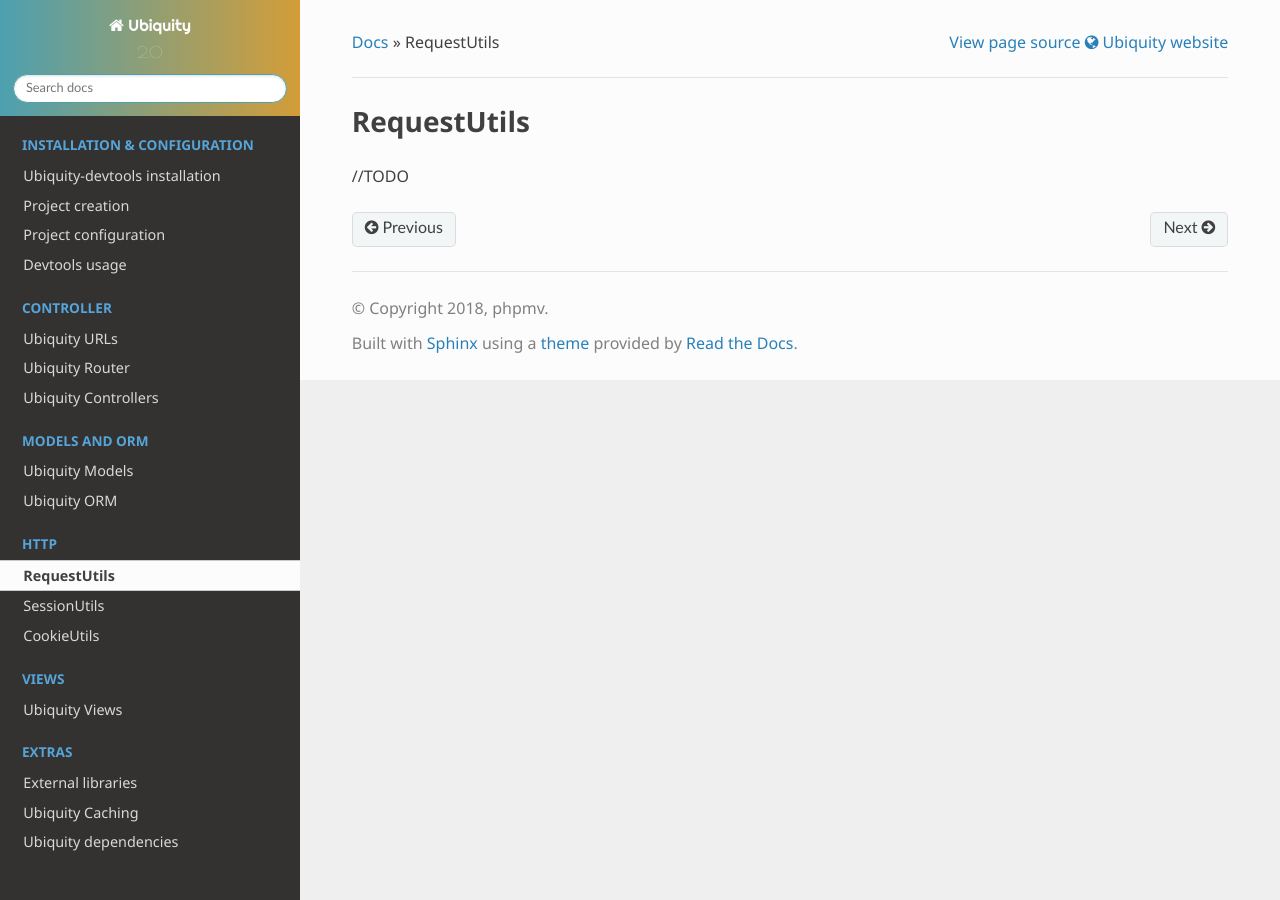
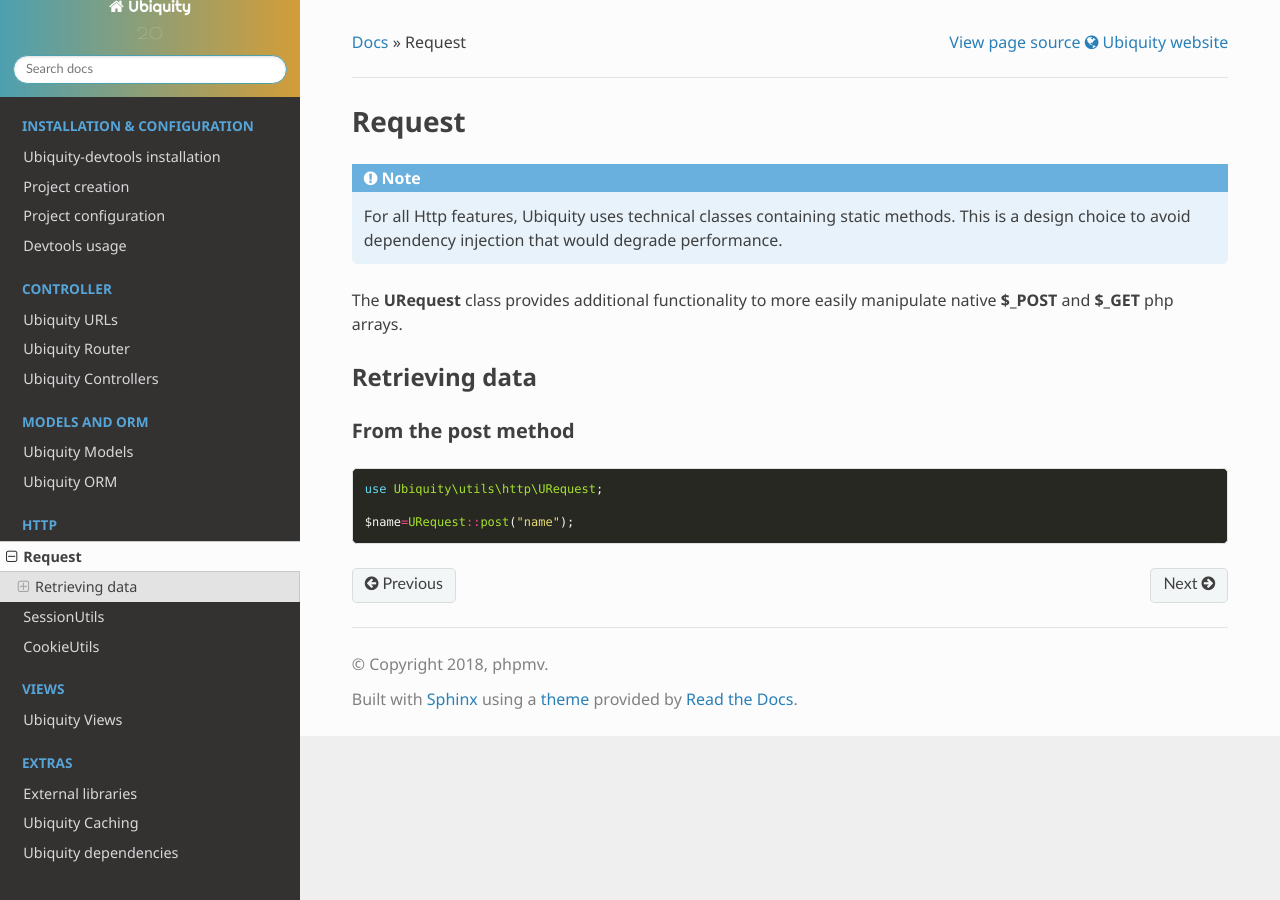
Before and after one commit to phpMv/ubiquity, a Sphinx documentation site: the page built from docs/http/request.rst, in a window 1280 px wide. Built offline with Sphinx 7.4.7 and the Read the Docs theme 2.0.0, drawn with Linux system fonts in a browser that asks for light colours; pages that are not in the unit, such as notebooks, are missing from menus.

Commit message:
Request doc started

```diff
--- a/docs/http/request.rst
+++ b/docs/http/request.rst
@@ -1,3 +1,16 @@
-RequestUtils
-==============
-//TODO
+Request
+=======
+.. note:: For all Http features, Ubiquity uses technical classes containing static methods.
+          This is a design choice to avoid dependency injection that would degrade performance.
+
+The **URequest** class provides additional functionality to more easily manipulate native **$_POST** and **$_GET** php arrays.
+
+Retrieving data
+--------------------
+From the post method
+^^^^^^^^^^^^^^^^^^^
+.. code-block:: php
+
+   use Ubiquity\utils\http\URequest;
+
+   $name=URequest::post("name");
```
